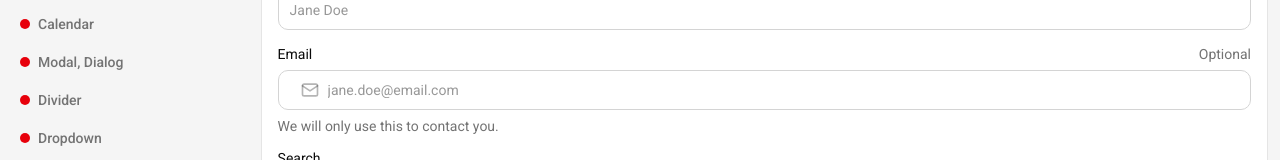
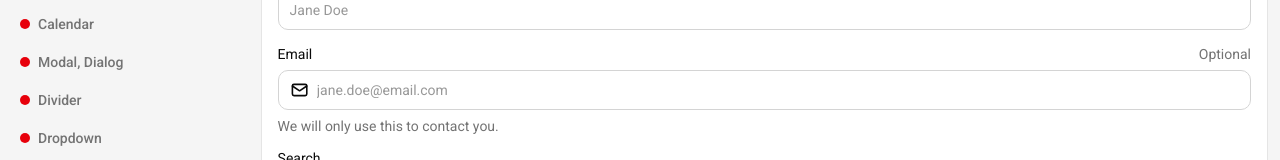
Before and after one commit to a169n/mui-custom-theme, a React (Vite) app: page /input in a window 1280 px wide. Shown: the part 619-779 px from the top of the page. Built offline with nearby package versions, Linux system fonts and the light colour scheme.

Commit message:
Refactor CustomInput component by removing redundant adornment rendering logic and simplifying padding styles

```diff
--- a/src/components/CustomInput.tsx
+++ b/src/components/CustomInput.tsx
@@ -129,58 +129,6 @@ export const CustomInput = forwardRef<HTMLInputElement, CustomInputProps>(
       </ButtonBase>
     );
 
-    const renderAdornment = (
-      position: 'start' | 'end',
-      icon?: ReactNode,
-      includeCurrency?: boolean
-    ) => {
-      if (!icon && !includeCurrency) {
-        return undefined;
-      }
-
-      return (
-        <InputAdornment
-          position={position}
-          sx={{
-            m: 0,
-            p: 0,
-            height: '100%',
-            [`& .${ADORNMENT_ITEM_CLASS}`]: {
-              display: 'inline-flex',
-              alignItems: 'center',
-              gap: theme.spacing(0.5),
-              padding: theme.spacing(2.5, 2),
-              '& .MuiDivider-root': {
-                alignSelf: 'stretch',
-              },
-            },
-            [`& .${ADORNMENT_ICON_CLASS} svg`]: {
-              fontSize: 20,
-            },
-            [`& .${ADORNMENT_CURRENCY_CLASS}`]: {
-              gap: theme.spacing(0.5),
-            },
-          }}
-        >
-          {position === 'end' ? <Divider orientation="vertical" flexItem /> : null}
-          <Stack
-            direction="row"
-            spacing={0.5}
-            divider={<Divider orientation="vertical" flexItem />}
-            sx={{ alignItems: 'center' }}
-          >
-            {icon ? (
-              <Box className={`${ADORNMENT_ITEM_CLASS} ${ADORNMENT_ICON_CLASS}`}>{icon}</Box>
-            ) : null}
-            {includeCurrency ? renderCurrencyAddon() : null}
-          </Stack>
-          {position === 'start' ? <Divider orientation="vertical" flexItem /> : null}
-        </InputAdornment>
-      );
-    };
-
-    const startAdornment = renderAdornment('start', startIcon, leadingAddon);
-    const endAdornment = renderAdornment('end', endIcon, trailingAddon);
     const hasStartContent = Boolean(startIcon || leadingAddon);
     const hasEndContent = Boolean(endIcon || trailingAddon);
 
@@ -211,19 +159,18 @@ export const CustomInput = forwardRef<HTMLInputElement, CustomInputProps>(
           inputRef={ref}
           error={error}
           disabled={disabled}
-          startAdornment={startAdornment}
-          endAdornment={endAdornment}
+          startAdornment={startIcon}
+          endAdornment={endIcon}
           aria-labelledby={labelId}
           sx={{
+            gap: theme.spacing(2),
             '& .MuiOutlinedInput-input': {
-              paddingTop: theme.spacing(2.5),
-              paddingBottom: theme.spacing(2.5),
-              paddingLeft: hasStartContent ? 0 : theme.spacing(3),
+              paddingY: theme.spacing(2.5),
+              paddingX: hasStartContent ? 0 : theme.spacing(3),
               paddingRight: hasEndContent ? 0 : theme.spacing(3),
             },
-            '& .MuiInputAdornment-root': {
-              margin: 0,
-            },
+            '&.MuiInputBase-adornedStart': { pl: theme.spacing(3) },
+            '&.MuiInputBase-adornedEnd': { pr: theme.spacing(3) },
             '& .MuiDivider-root': {
               borderColor: theme.palette.divider,
             },
--- a/src/theme/components/inputs.tsx
+++ b/src/theme/components/inputs.tsx
@@ -108,13 +108,4 @@ export const inputs: Components<Theme> = {
       }),
     },
   },
-  MuiFormLabel: {
-    styleOverrides: {
-      root: ({ theme }) => ({
-        fontSize: '12px',
-        color: theme.palette.gray[500],
-        padding: '4px 0 5px 0',
-      }),
-    },
-  },
 };
```
